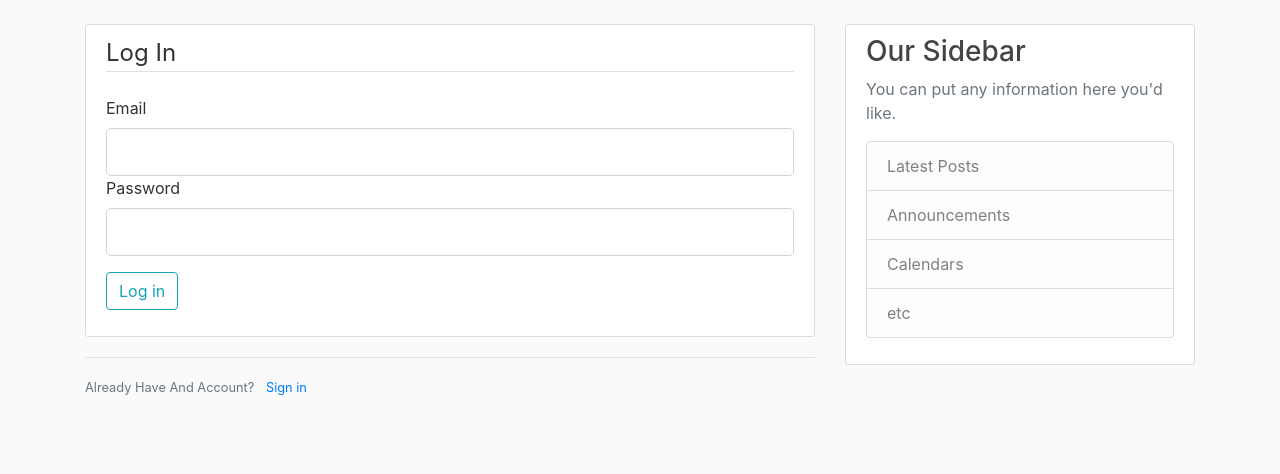
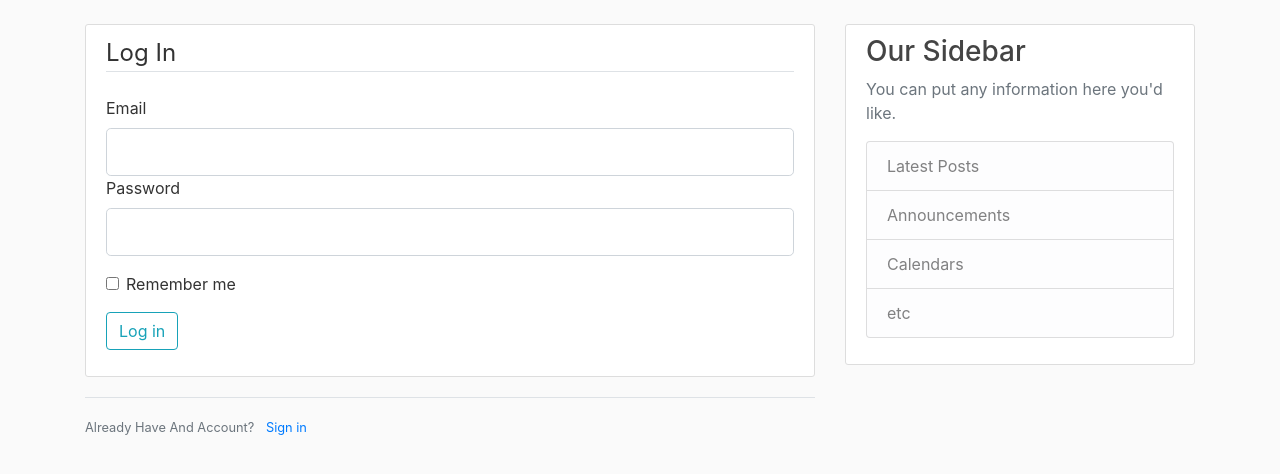
Before and after one commit to smihaylov69/Flask-API, a Flask app: page /login in a window 1280 px wide. Shown: the part 56-530 px from the top of the page. Run offline with Flask 3, Linux system fonts and the light colour scheme.

Commit message:
Adding a remember me in login html

```diff
--- a/templates/login.html
+++ b/templates/login.html
@@ -30,10 +30,14 @@
                         {{ form.password(class="form-control form-control-lg") }}
                     {% endif %}
                 </div>
-                <div class="form-group">
-                    {{ form.submit(class = "btn btn-outline-info") }}
+                <div class="form-check">
+                    {{ form.remember(class="form-check-input") }}
+                    {{ form.remember.label(class="form-check-label") }}
                 </div>
             </fieldset>
+            <div class="form-group">
+                {{ form.submit(class = "btn btn-outline-info") }}
+            </div>
         </form>
     </div>
     <div class="border-top pt-3">
--- a/templates/register.html
+++ b/templates/register.html
@@ -57,10 +57,10 @@
                         {{ form.confirm_password(class="form-control form-control-lg") }}
                     {% endif %}
                 </div>
-                <div class="form-group">
-                    {{ form.submit(class = "btn btn-outline-info") }}
-                </div>
             </fieldset>
+            <div class="form-group">
+                {{ form.submit(class = "btn btn-outline-info") }}
+            </div>
         </form>
     </div>
     <div class="border-top pt-3">
```
